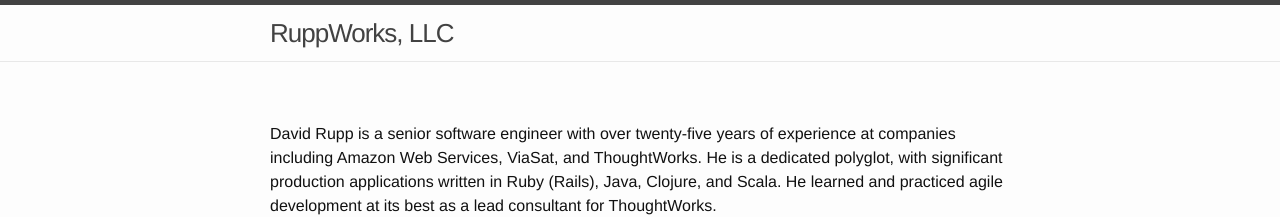
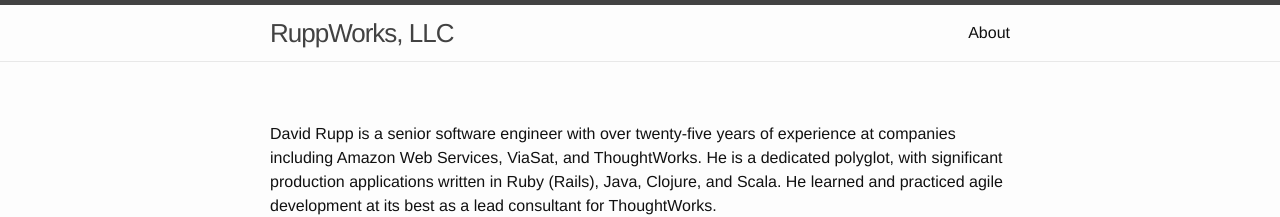
Before and after one commit to ruppworks/ruppworks.com, a Jekyll site: the page built from about.md, in a window 1280 px wide. Shown: the top 217 px of the page. Built offline with Jekyll 4.4.1, drawn with Linux system fonts in a browser that asks for light colours.

Commit message:
Reinstate about page link, but without page title

```diff
--- a/_layouts/page.html
+++ b/_layouts/page.html
@@ -4,7 +4,7 @@ layout: default
 <article class="post">
 
   <header class="post-header">
-    <h1 class="post-title">{{ page.title | escape }}</h1>
+    <h1 class="post-title">{{ escape }}</h1>
   </header>
 
   <div class="post-content">
--- a/about.md
+++ b/about.md
@@ -1,6 +1,6 @@
 ---
 layout: page
-title:
+title: About
 permalink: /about/
 ---
 
```
